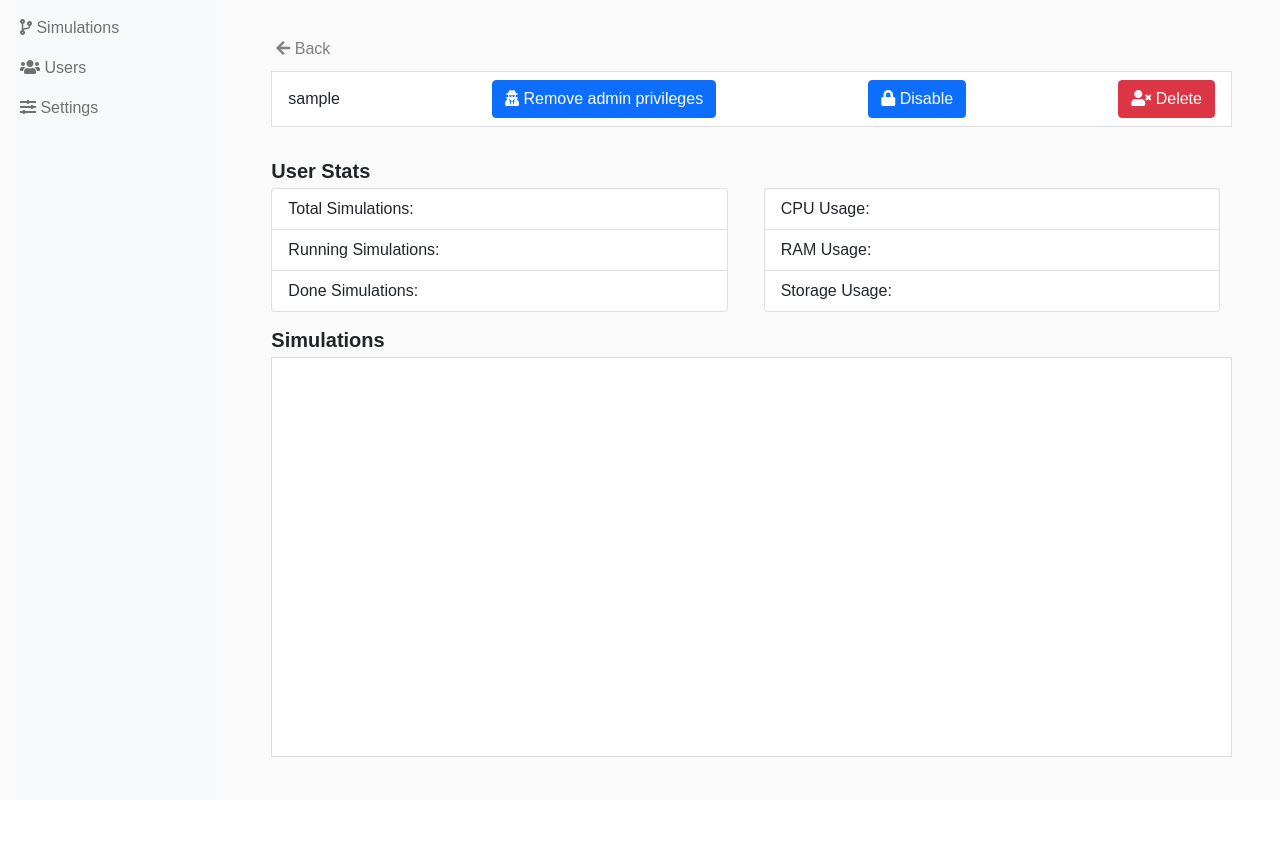
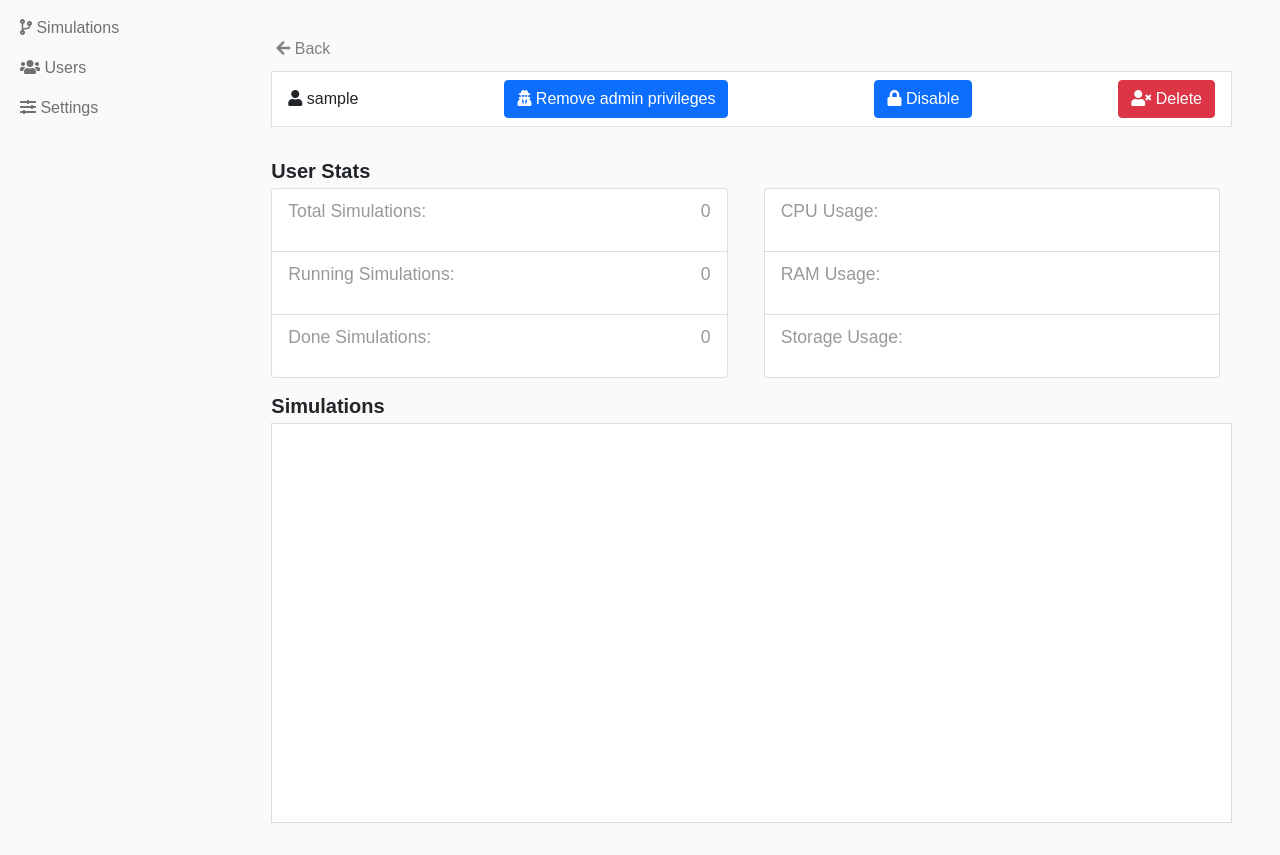
Before and after one commit to Dioben/PI18, a Django app: page /users/1/ in a window 1280 px wide. Shown: the part 40-895 px from the top of the page. Before the commit the page ends 797 px from the top, so only its background shows below. Run offline with Django 3.2, Linux system fonts and the light colour scheme; the visitor is signed in with stand-in values (Sample User, id 1); data comes from the database, SQL or seed files in the repository; data that the repository does not hold is empty; some libraries are stand-ins or nearby versions.

Commit message:
User Stats Simulation Done

```diff
--- a/server/app/views.py
+++ b/server/app/views.py
@@ -41,6 +41,7 @@ def signup(request):
     else:
         form = CustomUserCreationForm()
     return render(request, 'signup.html', {'form': form})
+
 
 @csrf_exempt
 def users(request):
@@ -88,6 +89,7 @@ def users(request):
 
     return render(request, 'login.html')
 
+
 @csrf_exempt
 def userinfo(request, id):
     if request.user.is_authenticated and request.user.is_staff:
@@ -127,9 +129,14 @@ def userinfo(request, id):
             return HttpResponseRedirect(request.path)
         else:
             usera = User.objects.filter(id=id)
+            print(Simulation.objects.filter(owner=usera[0]).count())
+            print(len(Simulation.objects.filter(owner=usera[0])))
             t_parms = {
                 'usera': usera[0],
-                'simulations': Simulation.objects.filter(owner=usera[0])
+                'simulations': Simulation.objects.filter(owner=usera[0]),
+                'simulations_total': Simulation.objects.filter(owner=usera[0]).count(),
+                'simulations_run': Simulation.objects.filter(owner=usera[0], isrunning=True).count(),
+                'simulations_done': Simulation.objects.filter(owner=usera[0], isdone=True).count(),
             }
             return render(request, 'userInfo.html', t_parms)
     return render(request, 'login.html')
@@ -287,6 +294,7 @@ def post_sim(request):  # TODO: add a version that allows file upload for Datase
     else:
         return HttpResponse("Bad request", 400)
 
+
 @csrf_exempt
 def simulations(request):
     if not request.user.is_authenticated:  # you could use is_active here for email verification i think
--- a/server/templates/userInfo.html
+++ b/server/templates/userInfo.html
@@ -9,7 +9,7 @@
             <ul class="list-group"  style="margin-top: 5px;">
                         <form action="{% url 'Users' %}{{ usera.id }}/" method="post" >
                         <li class="list-group-item d-flex justify-content-between align-items-center">
-                        <a style="align-items: center" href="">{{ usera.username }}</a>
+                        <a style="align-items: center" href=""><i class="fas fa-user"></i> {{ usera.username }}</a>
                         <input type="hidden" name="user_id" value="{{usera.id}}" />
                         {% if usera.is_staff %}
                            <button type="submit" value="remove" name="remove" class="btn btn-primary"><i class="fas fa-user-secret"></i> Remove admin privileges</button>
@@ -32,18 +32,24 @@
             <div class="col-sm-6">
                   <div class="row">
                     <ul class="list-group" style="margin-top: 5px;">
-                      <li class="list-group-item">Total Simulations:</li>
-                      <li class="list-group-item">Running Simulations:</li>
-                      <li class="list-group-item">Done Simulations:</li>
+                        <li class="list-group-item d-flex justify-content-between align-items-center"><p>Total Simulations:<p>
+                            <p class="font-weight-bold"> {{ simulations_total }} </p>
+                        </li>
+                        <li class="list-group-item d-flex justify-content-between align-items-center"><p>Running Simulations:</p>
+                            <p class="font-weight-bold"> {{ simulations_run }} </p>
+                        </li>
+                        <li class="list-group-item d-flex justify-content-between align-items-center"><p>Done Simulations:</p>
+                            <p class="font-weight-bold"> {{ simulations_done }} </p>
+                        </li>
                     </ul>
                   </div>
                 </div>
                 <div class="col-sm-6">
                   <div class="row">
                     <ul class="list-group" style="margin-top: 5px;">
-                      <li class="list-group-item">CPU Usage:</li>
-                      <li class="list-group-item">RAM Usage:</li>
-                      <li class="list-group-item">Storage Usage:</li>
+                        <li class="list-group-item d-flex justify-content-between align-items-center"><p>CPU Usage:</p></li>
+                        <li class="list-group-item d-flex justify-content-between align-items-center"><p>RAM Usage:</p></li>
+                      <li class="list-group-item d-flex justify-content-between align-items-center"><p>Storage Usage:<p></li>
                     </ul>
                   </div>
                 </div>
--- a/server/templates/users.html
+++ b/server/templates/users.html
@@ -8,7 +8,7 @@
                 {% for user in users %}
                         <form action="{% url 'Users' %}" method="post" >
                         <li class="list-group-item d-flex justify-content-between align-items-center">
-                        <a style="align-items: center" href="{{ user.id }}">{{ user.username }}</a>
+                        <a style="align-items: center" href="{{ user.id }}"><i class="fas fa-user"></i> {{ user.username }}</a>
                         <input type="hidden" name="user_id" value="{{user.id}}" />
                         {% if user.is_staff %}
                            <button type="submit" value="remove" name="remove" class="btn btn-primary"><i class="fas fa-user-secret"></i> Remove admin privileges</button>
```
